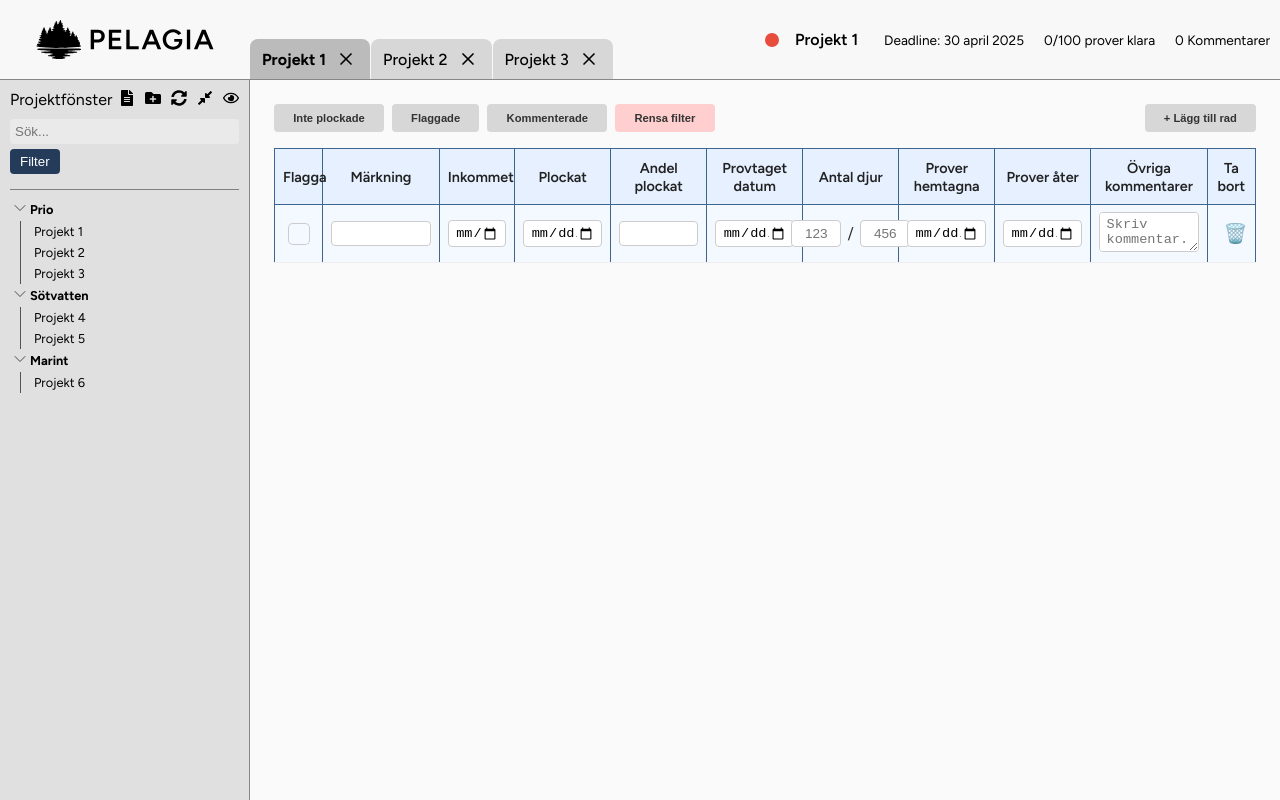
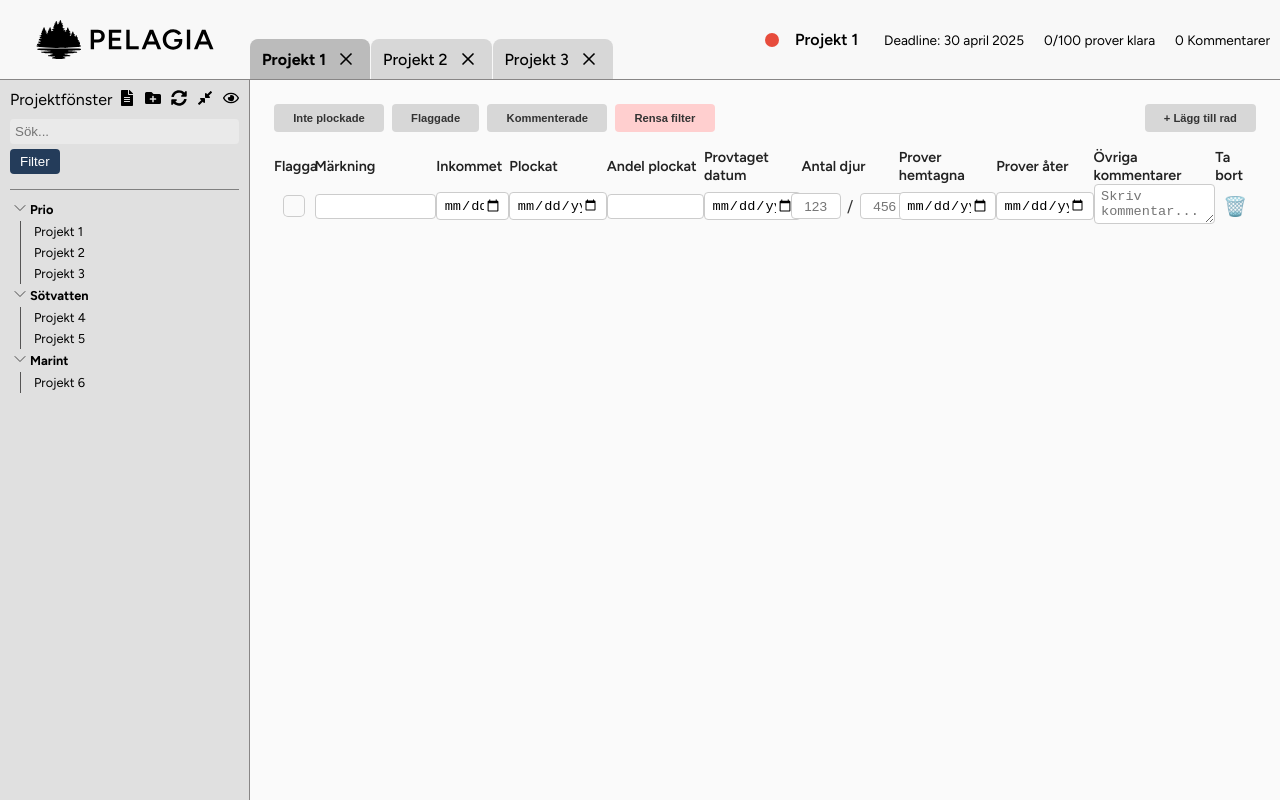
Before and after one commit to EliasKristmansson/dbtreact, a React (Vite) app in the folder reactproject1/: page / in a window 1280 px wide. Built offline with nearby package versions, Linux system fonts and the light colour scheme.

Commit message:
aslökfjsiijöglaerljf

```diff
--- a/reactproject1/src/components/Workspace.css
+++ b/reactproject1/src/components/Workspace.css
@@ -96,27 +96,25 @@
         width: 5%; /* Ändra bredden för den tionde kolumnen */
     }
 
+    .project-table tr {
+
+    }
+
     .project-table th {
-	background-color: #e6f0ff;
+        border: none;
+        background-color: #fafafa;
         color: #222;
         font-size: 0.9rem;
         font-weight: 600;
-	padding: 0.6rem 0.5rem; /* lite mer padding så texten andas */
-	text-align: center;
+        padding: 0;
     }
 
     .project-table td {
-	border-bottom: 1px solid #eee;
-	padding: 0.4rem 0.5rem;
-	text-align: center; /* Centrera ALL text */
-	vertical-align: middle;
+        border: none;
+        padding: 0;
         white-space: nowrap;
-	background-color: #f4f9ff;
+        background-color: #fafafa;
         min-width: 120px; /* bredare kolumner för att undvika ihoptryckt text */
-  }
-
-  .project-table tr td {
-	background-color: #f4f9ff; /* alltid blå bakgrund, ingen hover-effekt */
     }
 
     .project-table input,
@@ -138,8 +136,6 @@
 
     .project-table textarea {
         resize: vertical;
-	min-height: 40px;
-	max-height: 100px;
     }
 
     .project-table td input[type="number"] {
@@ -160,6 +156,10 @@
         transition: color 0.2s;
     }
 
+    .project-table .flag-container {
+        text-align: center;
+    }
+
     .project-table button:hover {
         color: #111; /* 🔵 blir mörkare vid hover */
     }
@@ -170,7 +170,7 @@
     flex-wrap: wrap;
     display: flex;
     gap: 0.5rem;
-	width:100%;
+    width: 100%;
 }
 
     .filter-buttons button {
@@ -213,6 +213,7 @@
     gap: 0.4rem; /* 🔵 lägger mellanrum mellan inputs och / */
     padding: 0 0.5rem; /* 🔵 lägger luft till vänster och höger */
 }
+
     .project-table .antal-djur-inputs input {
         width: 50px;
         text-align: center;
@@ -228,7 +229,6 @@
 
 .flag-container {
     width: 30px; /* smal cell för bara flag-knappen */
-	text-align: center;
     border: 1px;
 }
 
@@ -245,9 +245,11 @@
     .flag-button.green {
         background-color: green;
     }
+
     .flag-button.yellow {
         background-color: gold;
     }
+
     .flag-button.red {
         background-color: red;
     }
@@ -257,5 +259,4 @@
     }
 
 .rensa-filter-btn {
-
 }
--- a/reactproject1/src/index.css
+++ b/reactproject1/src/index.css
@@ -1,6 +1,5 @@
 :root {
   font-family: system-ui, Avenir, Helvetica, Arial, sans-serif;
-  line-height: 1.5;
   font-weight: 400;
 
   color-scheme: light dark;
```
Lines whose indentation alone changed are shown as unchanged.
